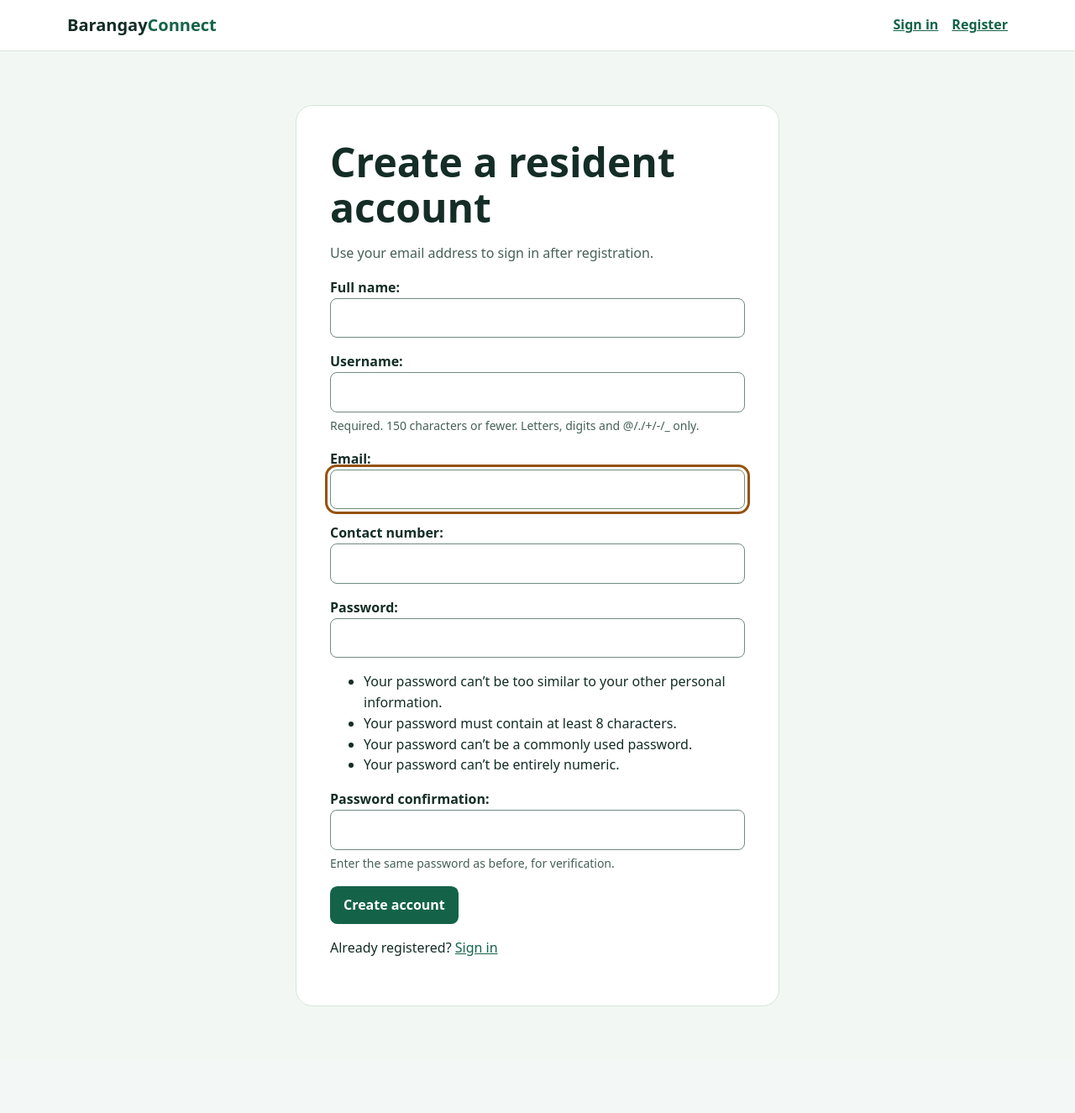
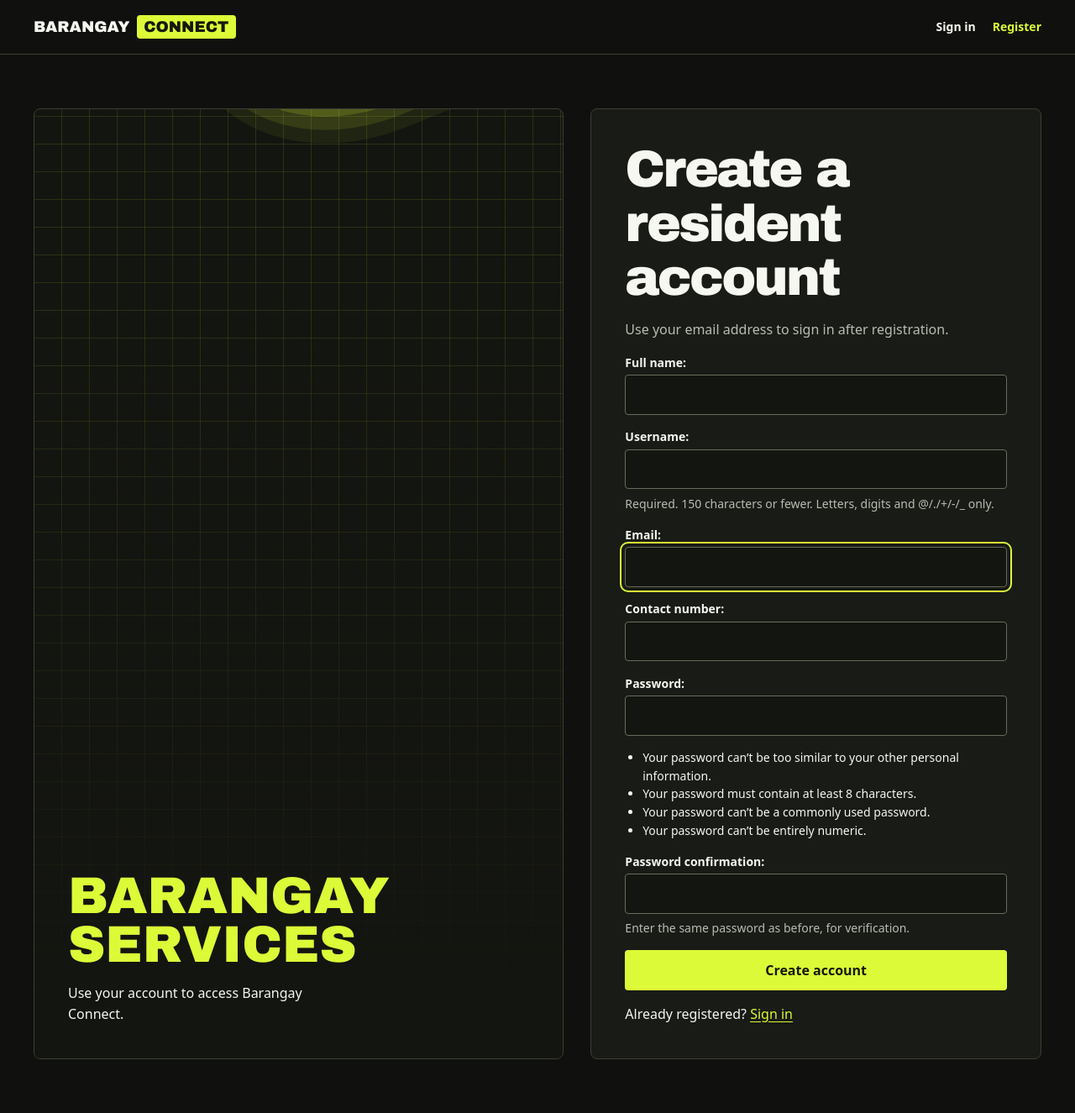
Before and after one commit to vor3030/BarangayConnect-Oliveros-Rov-G7, a Django app: page /register/ in a window 1280 px wide. Shown: the whole page at 84% size. Before the commit the page ends 1198 px from the top, so only its background shows below. Run offline with Django 5.2, Linux system fonts and the light colour scheme.

Commit message:
feat(ui): refresh Barangay Connect with a motorsport-inspired theme

```diff
--- a/accounts/static/accounts/site.css
+++ b/accounts/static/accounts/site.css
@@ -1,35 +1,181 @@
 @import url("./theme.css");
 
 * { box-sizing: border-box; }
-:root { color-scheme: light; }
-body { margin: 0; color: var(--bc-ink); background: var(--bc-background); font: 1rem/1.55 var(--bc-font); }
-.shell { width: min(70rem, calc(100% - 2rem)); margin-inline: auto; }
-.site-header { background: var(--bc-surface); border-bottom: 1px solid var(--bc-border); }
-.header-inner, nav, .actions { display: flex; align-items: center; flex-wrap: wrap; gap: 1rem; }
-.header-inner { justify-content: space-between; padding-block: .9rem; }
-.brand { color: var(--bc-ink); text-decoration: none; font-size: 1.25rem; font-weight: 800; }
-.brand span { color: var(--bc-green); }
-nav a, .nav-button { font-weight: 650; }
-.nav-button { padding: 0; border: 0; background: none; text-decoration: underline; }
-a, .nav-button { color: var(--bc-green); }
+:root { color-scheme: dark; }
+body {
+  margin: 0;
+  color: var(--bc-ink);
+  background: var(--bc-background);
+  font: 1rem/1.55 var(--bc-font);
+}
+
+.shell { width: min(75rem, calc(100% - 2rem)); margin-inline: auto; }
+.site-header { border-bottom: 1px solid var(--bc-border); }
+.header-inner, .site-nav, .actions {
+  display: flex;
+  flex-wrap: wrap;
+  align-items: center;
+  gap: .75rem 1.25rem;
+}
+
+.header-inner { justify-content: space-between; padding-block: 1.1rem; }
+.brand {
+  display: inline-flex;
+  align-items: center;
+  gap: .45em;
+  color: var(--bc-ink);
+  text-decoration: none;
+  font: 900 clamp(.9rem, 3vw, 1.15rem)/1 var(--bc-display);
+  text-transform: uppercase;
+}
+
+.brand span {
+  padding: .28em .45em;
+  color: var(--bc-accent-ink);
+  background: var(--bc-accent);
+  border-radius: var(--bc-control-radius);
+}
+
+a { color: var(--bc-accent); text-underline-offset: .2em; }
+.site-nav a, .nav-button {
+  color: var(--bc-ink);
+  font-size: .875rem;
+  font-weight: 700;
+  text-decoration: none;
+}
+
+.site-nav a:hover, .site-nav a[aria-current="page"], .nav-button:hover { color: var(--bc-accent); }
+.nav-button { padding: 0; border: 0; background: none; }
 button { cursor: pointer; font: inherit; }
-main { padding-block: clamp(1.5rem, 5vw, 4rem); }
-.card, .hero { border: 1px solid var(--bc-border); border-radius: var(--bc-card-radius); padding: clamp(1.25rem, 4vw, 2.5rem); }
+main { padding-block: clamp(1.75rem, 5vw, 4.5rem); }
+.card, .hero, .auth-intro {
+  border: 1px solid var(--bc-border);
+  border-radius: var(--bc-card-radius);
+  padding: clamp(1.25rem, 4vw, 2.5rem);
+}
+
 .card { background: var(--bc-surface); }
-.form-card { max-width: 36rem; margin-inline: auto; }
-.hero { margin-bottom: 1.25rem; background: var(--bc-forest); color: white; }
-.eyebrow { margin-top: 0; color: #cdebd7; font-weight: 700; }
-h1, h2 { margin: 0; line-height: 1.12; }
-h1 { font-size: clamp(1.9rem, 5vw, 3rem); }
-h2 { font-size: 1.4rem; }
-.grid { display: grid; grid-template-columns: repeat(auto-fit, minmax(min(100%, 19rem), 1fr)); gap: 1.25rem; }
+.form-card { max-width: 39rem; margin-inline: auto; }
+
+.auth-layout {
+  display: grid;
+  grid-template-columns: minmax(0, 1fr) minmax(0, .85fr);
+  gap: clamp(1rem, 3vw, 2rem);
+}
+
+.auth-layout .form-card { width: 100%; max-width: none; }
+.auth-intro, .hero {
+  position: relative;
+  isolation: isolate;
+  overflow: hidden;
+  background: var(--bc-inset);
+}
+
+.auth-intro { display: grid; align-content: end; min-height: clamp(19rem, 46vw, 32rem); }
+.auth-intro::before, .hero::before {
+  position: absolute;
+  z-index: -1;
+  inset: 0;
+  background:
+    linear-gradient(0deg, var(--bc-inset) 5%, transparent 80%),
+    repeating-linear-gradient(0deg, transparent 0 2rem, #dcfa371e 2rem calc(2rem + 1px)),
+    repeating-linear-gradient(90deg, transparent 0 2rem, #dcfa371e 2rem calc(2rem + 1px));
+  content: "";
+}
+
+.auth-intro::after, .hero::after {
+  position: absolute;
+  z-index: -1;
+  top: -35%;
+  right: -9%;
+  width: min(78%, 33rem);
+  aspect-ratio: 1.4;
+  transform: rotate(-22deg);
+  border: 1px solid #dcfa376e;
+  border-radius: 32%;
+  box-shadow: 0 0 0 1rem #dcfa372b, 0 0 0 2rem #dcfa371c, 0 0 0 3rem #dcfa3710;
+  content: "";
+}
+
+.auth-intro h2 {
+  width: min-content;
+  max-width: 100%;
+  overflow-wrap: normal;
+  color: var(--bc-accent);
+  font-size: clamp(2rem, 4.8vw, 4.75rem);
+  line-height: .94;
+  text-transform: uppercase;
+}
+
+.auth-intro p { max-width: 32ch; margin-bottom: 0; }
+.hero { margin-bottom: 1rem; padding-block: clamp(2rem, 6vw, 4.5rem); }
+.hero p:last-child, .card p:last-child { margin-bottom: 0; }
+.eyebrow {
+  margin: 0 0 .75rem;
+  color: var(--bc-accent);
+  font-size: .8rem;
+  font-weight: 800;
+  letter-spacing: .12em;
+  text-transform: uppercase;
+}
+
+h1, h2 { margin: 0; font-family: var(--bc-display); font-weight: 900; line-height: 1.05; overflow-wrap: anywhere; }
+h1 { font-size: clamp(2rem, 5.5vw, 3.85rem); letter-spacing: -.045em; }
+h2 { font-size: clamp(1.25rem, 3vw, 1.65rem); }
+.grid { display: grid; grid-template-columns: repeat(auto-fit, minmax(min(100%, 19rem), 1fr)); gap: 1rem; }
 .muted, .helptext { color: var(--bc-muted); }
-.helptext { display: block; margin-top: .35rem; font-size: .875rem; }
-label, dt { display: block; font-weight: 700; }
-dd { margin: .2rem 0 1rem; overflow-wrap: anywhere; }
-input:not([type=hidden]) { width: 100%; padding: .65rem .75rem; border: 1px solid #718b7f; border-radius: .5rem; font: inherit; }
-.button { display: inline-block; padding: .65rem 1rem; border: 0; border-radius: var(--bc-control-radius); background: var(--bc-green); color: white; font-weight: 700; text-decoration: none; }
-:focus-visible { outline: 3px solid #95520b; outline-offset: 3px; }
-.errorlist { color: #9b2626; }
-.notice { max-width: 36rem; margin: 0 auto 1rem; padding: .75rem 1rem; color: #174f3b; background: var(--bc-mint); border-radius: .5rem; }
-.metric { margin-block: .7rem; font-size: 2rem; font-weight: 800; }
+.helptext { display: block; margin-top: .4rem; font-size: .875rem; }
+.form-card form > p { margin-block: .95rem; }
+.form-card form ul { padding-inline-start: 1.3rem; font-size: .875rem; }
+label, dt { display: block; margin-bottom: .25rem; font-size: .875rem; font-weight: 700; }
+dd { margin: .2rem 0 1.2rem; overflow-wrap: anywhere; }
+input:not([type="hidden"]) {
+  width: 100%;
+  min-height: 2.75rem;
+  padding: .65rem .75rem;
+  border: 1px solid #666c5c;
+  border-radius: var(--bc-control-radius);
+  background: var(--bc-inset);
+  color: var(--bc-ink);
+  font: inherit;
+}
+
+input[aria-invalid="true"] { border-color: var(--bc-error); }
+.button {
+  display: inline-flex;
+  align-items: center;
+  min-height: 2.75rem;
+  padding: .65rem 1rem;
+  border: 1px solid transparent;
+  border-radius: var(--bc-control-radius);
+  background: var(--bc-accent);
+  color: var(--bc-accent-ink);
+  font-weight: 800;
+  text-decoration: none;
+}
+
+.button:hover { background: var(--bc-accent-hover); }
+.auth-layout .button { justify-content: center; width: 100%; }
+:focus-visible { outline: 2px solid var(--bc-accent); outline-offset: 4px; }
+.errorlist { color: var(--bc-error); }
+.notice {
+  margin: 0 0 1rem;
+  padding: .75rem 1rem;
+  border: 1px solid var(--bc-accent);
+  border-radius: var(--bc-control-radius);
+  color: var(--bc-ink);
+  background: var(--bc-surface);
+}
+
+.metric {
+  margin-block: .65rem;
+  color: var(--bc-accent);
+  font: 900 clamp(2.5rem, 6vw, 4rem)/1 var(--bc-display);
+  font-variant-numeric: tabular-nums;
+}
+
+@media (max-width: 46rem) {
+  .auth-layout { grid-template-columns: minmax(0, 1fr); }
+  .auth-intro { min-height: 11rem; }
+  .auth-intro h2 { width: auto; }
+}
--- a/accounts/static/accounts/theme.css
+++ b/accounts/static/accounts/theme.css
@@ -1,13 +1,16 @@
 :root {
-  --bc-ink: #142d26;
-  --bc-muted: #466057;
-  --bc-green: #146349;
-  --bc-forest: #164d3b;
-  --bc-mint: #dcefe3;
-  --bc-background: #f2f7f3;
-  --bc-border: #d6e4da;
-  --bc-surface: #fff;
-  --bc-control-radius: .55rem;
-  --bc-card-radius: 1.25rem;
+  --bc-ink: #f6f7f0;
+  --bc-muted: #b9bcb1;
+  --bc-accent: #dcfa37;
+  --bc-accent-hover: #ecff87;
+  --bc-accent-ink: #141807;
+  --bc-background: #10110e;
+  --bc-surface: #191b16;
+  --bc-inset: #131510;
+  --bc-border: #3b3f33;
+  --bc-error: #ffad9f;
+  --bc-control-radius: .25rem;
+  --bc-card-radius: .5rem;
   --bc-font: system-ui, sans-serif;
+  --bc-display: "Arial Black", "Segoe UI", system-ui, sans-serif;
 }
--- /dev/null
+++ b/templates/accounts/auth_layout.html
@@ -0,0 +1,12 @@
+{% extends 'accounts/base.html' %}
+{% block content %}
+<div class="auth-layout">
+  <section class="auth-intro" aria-labelledby="portal-title">
+    <h2 id="portal-title">Barangay services</h2>
+    <p>Use your account to access Barangay Connect.</p>
+  </section>
+  <section class="card form-card">
+    {% block auth_form %}{% endblock %}
+  </section>
+</div>
+{% endblock %}
--- a/templates/accounts/base.html
+++ b/templates/accounts/base.html
@@ -10,8 +10,8 @@
 <body>
   <header class="site-header">
     <div class="shell header-inner">
-      <a class="brand" href="{% url 'dashboard' %}">Barangay<span>Connect</span></a>
-      <nav aria-label="Main navigation">
+      <a class="brand" href="{% url 'dashboard' %}">Barangay <span>Connect</span></a>
+      <nav class="site-nav" aria-label="Main navigation">
         {% if user.is_authenticated %}
           <a href="{% url 'dashboard' %}">Dashboard</a>
           <a href="{% url 'profile' %}">Profile</a>
@@ -20,8 +20,8 @@
             <button class="nav-button" type="submit">Sign out</button>
           </form>
         {% else %}
-          <a href="{% url 'login' %}">Sign in</a>
-          <a href="{% url 'register' %}">Register</a>
+          <a href="{% url 'login' %}"{% if request.resolver_match.url_name == 'login' %} aria-current="page"{% endif %}>Sign in</a>
+          <a href="{% url 'register' %}"{% if request.resolver_match.url_name == 'register' %} aria-current="page"{% endif %}>Register</a>
         {% endif %}
       </nav>
     </div>
--- a/templates/accounts/register.html
+++ b/templates/accounts/register.html
@@ -1,7 +1,6 @@
-{% extends 'accounts/base.html' %}
+{% extends 'accounts/auth_layout.html' %}
 {% block title %}Register | Barangay Connect{% endblock %}
-{% block content %}
-<section class="card form-card">
+{% block auth_form %}
 <h1>Create a resident account</h1>
 <p class="muted">Use your email address to sign in after registration.</p>
 <form method="post">
@@ -10,5 +9,4 @@
   <button class="button" type="submit">Create account</button>
 </form>
 <p>Already registered? <a href="{% url 'login' %}">Sign in</a></p>
-</section>
 {% endblock %}
--- a/templates/admin/base_site.html
+++ b/templates/admin/base_site.html
@@ -12,7 +12,7 @@
 
 {% block branding %}
   <div id="site-name">
-    <a href="{% url 'admin:index' %}" aria-label="Barangay Connect administration">Barangay<span>Connect</span></a>
+    <a href="{% url 'admin:index' %}" aria-label="Barangay Connect administration">Barangay <span>Connect</span></a>
   </div>
 {% endblock %}
 
```
Also changed, not shown: accounts/static/accounts/admin.css (+31 -22 lines), templates/accounts/login.html (+2 -5 lines). Lines whose indentation alone changed are shown as unchanged.
